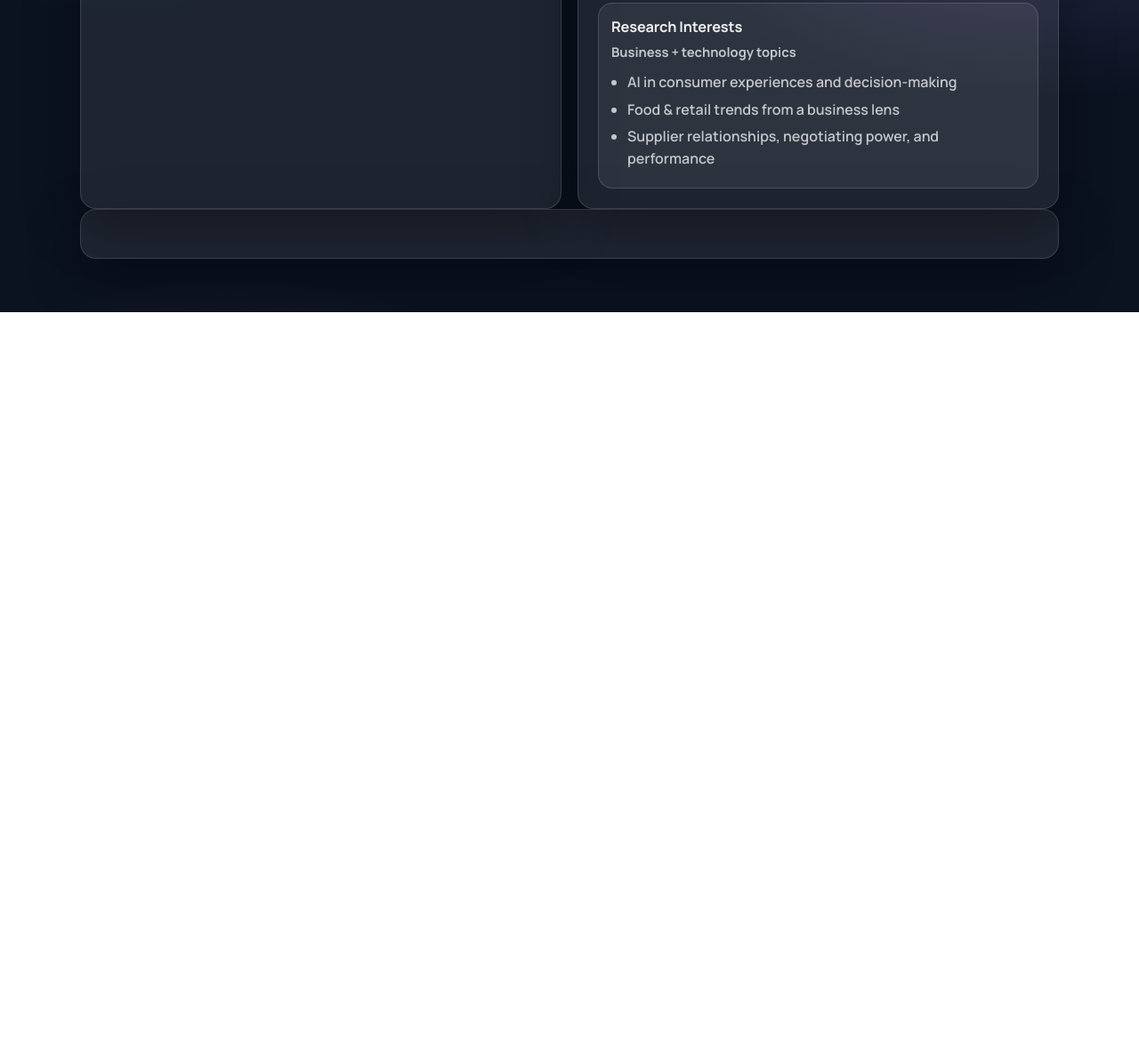
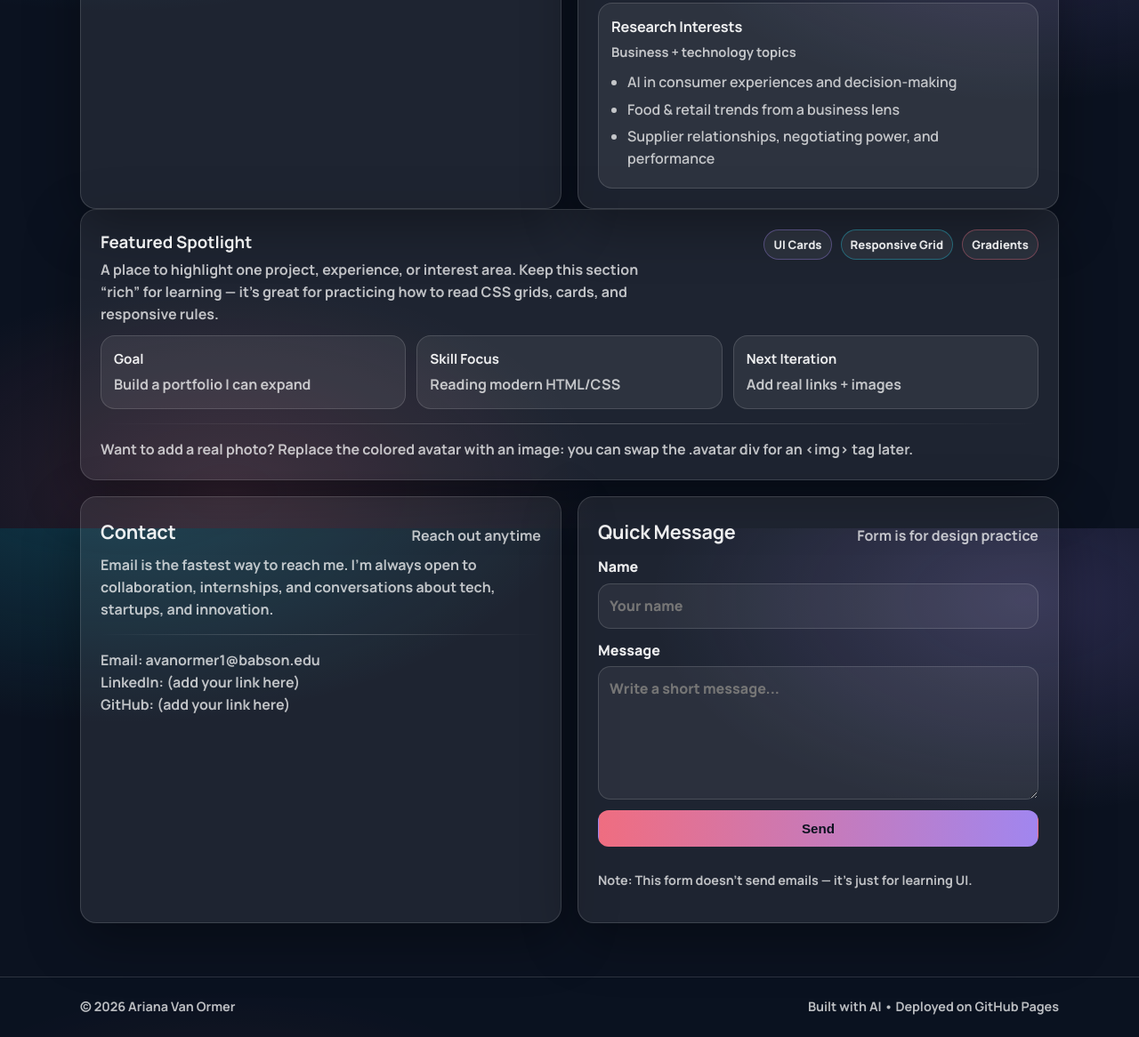
Before and after one commit to avanormer/avanormer.github.io, a plain HTML site: page index.html in a window 1280 px wide. Shown: the part 1006-2172 px from the top of the page at 89% size. Before the commit the page ends 1357 px from the top, so only its background shows below. Drawn offline with Linux system fonts and the light colour scheme.

Commit message:
Update index.html

```diff
--- a/index.html
+++ b/index.html
@@ -626,3 +626,94 @@
     <section id="featured" class="card" aria-label="Featured Item">
       <div class="featured-header">
         <div class="featured-title">
+          <h3 style="margin:0;">Featured Spotlight</h3>
+          <p>
+            A place to highlight one project, experience, or interest area. Keep this section “rich” for learning —
+            it’s great for practicing how to read CSS grids, cards, and responsive rules.
+          </p>
+        </div>
+
+        <div class="featured-meta">
+          <span class="pill violet">UI Cards</span>
+          <span class="pill aqua">Responsive Grid</span>
+          <span class="pill pink">Gradients</span>
+        </div>
+      </div>
+
+      <div class="metrics">
+        <div class="metric">
+          <strong>Goal</strong>
+          <span>Build a portfolio I can expand</span>
+        </div>
+        <div class="metric">
+          <strong>Skill Focus</strong>
+          <span>Reading modern HTML/CSS</span>
+        </div>
+        <div class="metric">
+          <strong>Next Iteration</strong>
+          <span>Add real links + images</span>
+        </div>
+      </div>
+
+      <div class="divider"></div>
+
+      <p class="muted">
+        Want to add a real photo? Replace the colored avatar with an image:
+        you can swap the <strong>.avatar</strong> div for an <strong>&lt;img&gt;</strong> tag later.
+      </p>
+    </section>
+
+    <!-- CONTACT -->
+    <section id="contact" class="grid" aria-label="Contact">
+      <div class="card">
+        <div class="section-title">
+          <h3>Contact</h3>
+          <p class="muted">Reach out anytime</p>
+        </div>
+
+        <p class="muted">
+          Email is the fastest way to reach me. I’m always open to collaboration, internships,
+          and conversations about tech, startups, and innovation.
+        </p>
+
+        <div class="divider"></div>
+
+        <p class="muted"><strong>Email:</strong> avanormer1@babson.edu</p>
+        <p class="muted"><strong>LinkedIn:</strong> (add your link here)</p>
+        <p class="muted"><strong>GitHub:</strong> (add your link here)</p>
+      </div>
+
+      <div class="card">
+        <div class="section-title">
+          <h3>Quick Message</h3>
+          <p class="muted">Form is for design practice</p>
+        </div>
+
+        <form onsubmit="event.preventDefault(); alert('Thanks! This form is for design practice—email me instead.');">
+          <label>
+            Name
+            <input type="text" placeholder="Your name" />
+          </label>
+
+          <label>
+            Message
+            <textarea rows="5" placeholder="Write a short message..."></textarea>
+          </label>
+
+          <button class="btn btn-primary" type="submit">Send</button>
+          <p class="tiny">Note: This form doesn’t send emails — it’s just for learning UI.</p>
+        </form>
+      </div>
+    </section>
+
+  </main>
+
+  <footer>
+    <div class="container footer-inner">
+      <span>© 2026 Ariana Van Ormer</span>
+      <span class="tiny">Built with AI • Deployed on GitHub Pages</span>
+    </div>
+  </footer>
+
+</body>
+</html>
```
